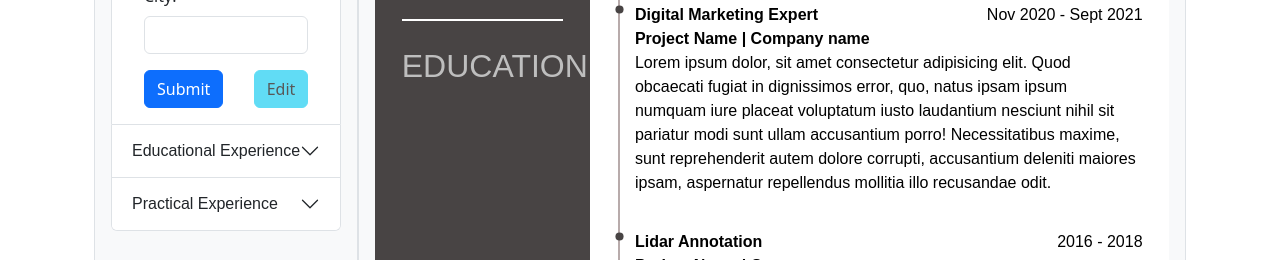
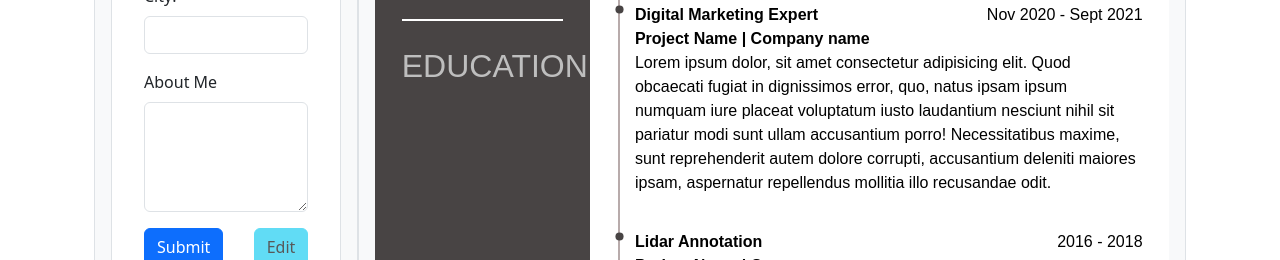
Before and after one commit to MwVc/cv-application, a React (Vite) app: page / in a window 1280 px wide. Shown: the part 692-952 px from the top of the page. Built offline with nearby package versions, Linux system fonts and the light colour scheme.

Commit message:
Add an 'About Me' field to GeneralInformation form and update the state management to include this new field, along with adjustments to the form reset and data handling

```diff
--- a/src/components/Form/GeneralInformation.jsx
+++ b/src/components/Form/GeneralInformation.jsx
@@ -23,6 +23,7 @@ export default function GeneralInformation({
       city: "",
       country: "",
       profession: "",
+      aboutMe: "",
     });
   }
 
@@ -33,7 +34,7 @@ export default function GeneralInformation({
 
   return (
     <div className="container">
-      <form action="#" onSubmit={handleSubmit}>
+      <form action="#" onSubmit={handleSubmit} method="POST">
         <div className="form-group">
           <label htmlFor="firstName">First Name:</label>
           <input
@@ -116,6 +117,19 @@ export default function GeneralInformation({
             required={true}
           />
         </div>
+        <div className="form-group">
+          <label htmlFor="about-me">About Me</label>
+          <textarea
+            className="form-control"
+            rows={4}
+            type="text"
+            onChange={handleChange}
+            required={true}
+            name="aboutMe"
+            id="about-me"
+            value={generalInformation.aboutMe}
+          />
+        </div>
 
         <div className="d-flex justify-content-between">
           <button type="submit" className="btn btn-primary w-45">
```
